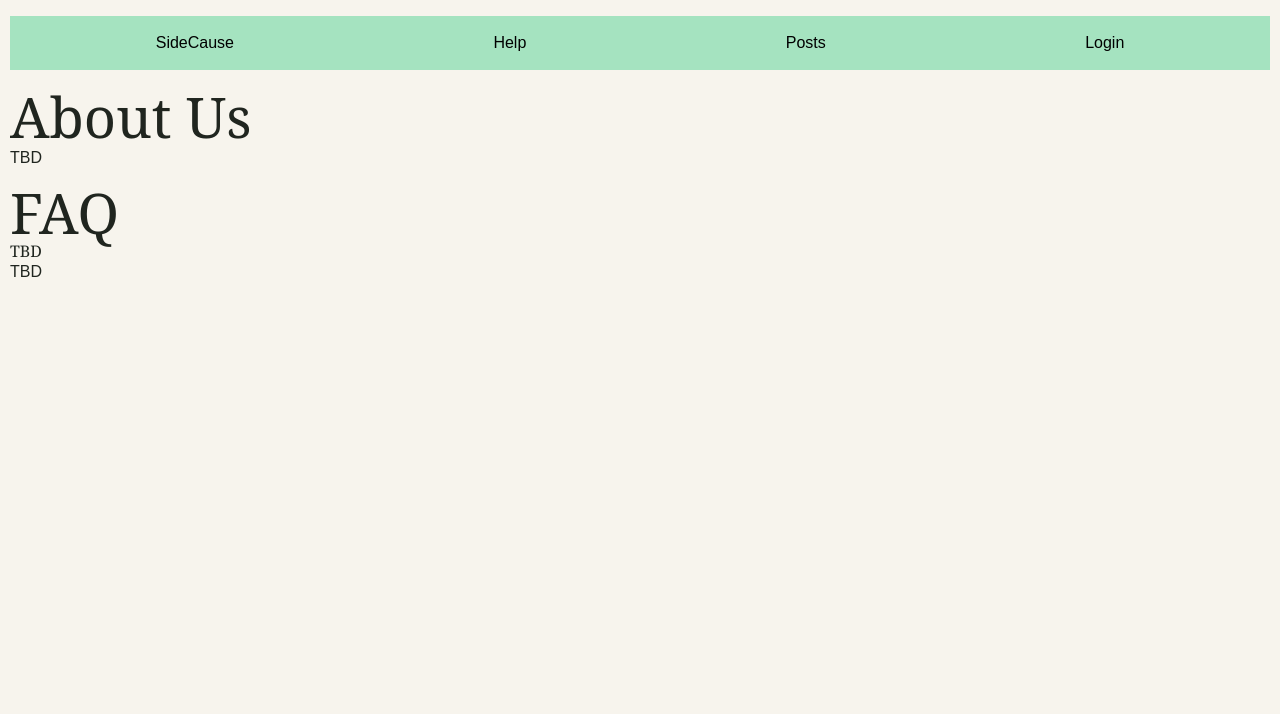
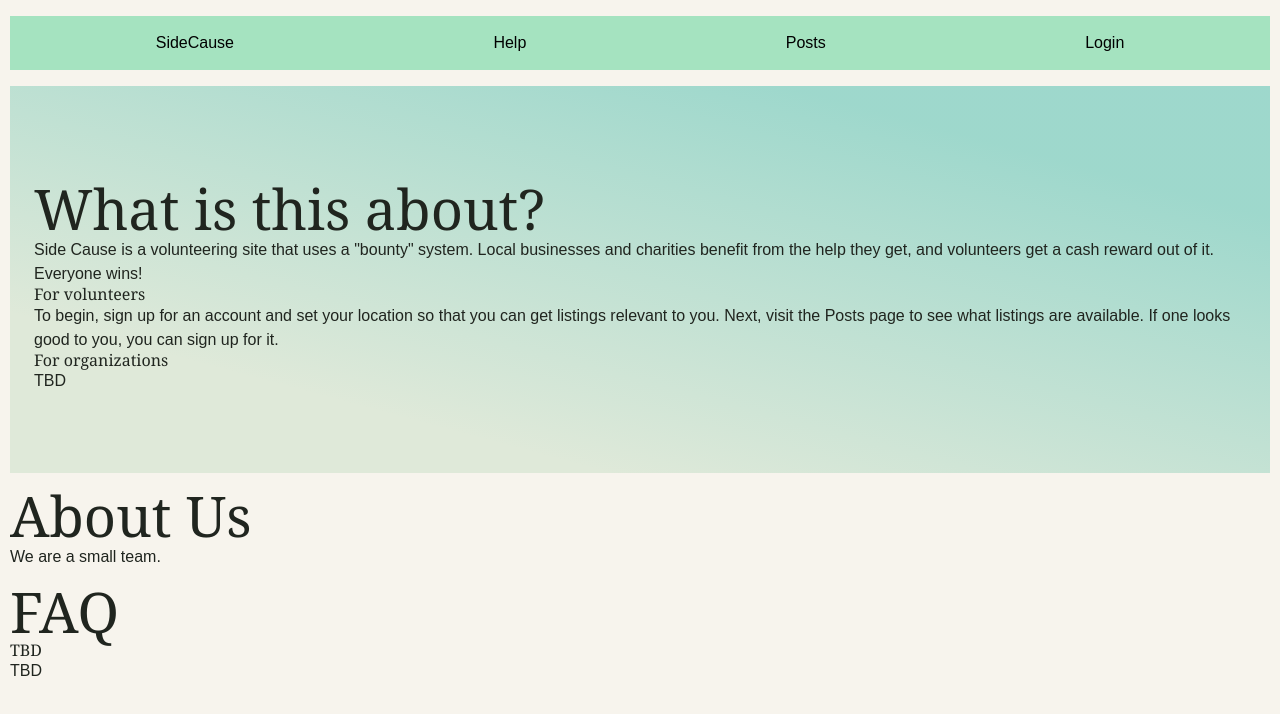
Before and after one commit to ChicoState/sidecause, a Next.js app: page /help in a window 1280 px wide. Shown: the top 714 px of the page. Built offline with nearby package versions, Linux system fonts and the light colour scheme; no server answers.

Commit message:
Help Page- fleshing out

```diff
--- a/app/help/page.tsx
+++ b/app/help/page.tsx
@@ -1,9 +1,17 @@
 export default function HelpPage() {
     return (
         <main>
+            <section className="hero" aria-labelledby="hero-title">
+                <h2 id="hero-title">What is this about?</h2>
+                <p>Side Cause is a volunteering site that uses a "bounty" system. Local businesses and charities benefit from the help they get, and volunteers get a cash reward out of it. Everyone wins!</p>
+                <h3>For volunteers</h3>
+                <p>To begin, sign up for an account and set your location so that you can get listings relevant to you. Next, visit the Posts page to see what listings are available. If one looks good to you, you can sign up for it.</p>
+                <h3>For organizations</h3>
+                <p>TBD</p>
+            </section>
             <section>
                 <h2>About Us</h2>
-                <p>TBD</p>
+                <p>We are a small team.</p>
             </section>
             <section>
                 <h2>FAQ</h2>
```
